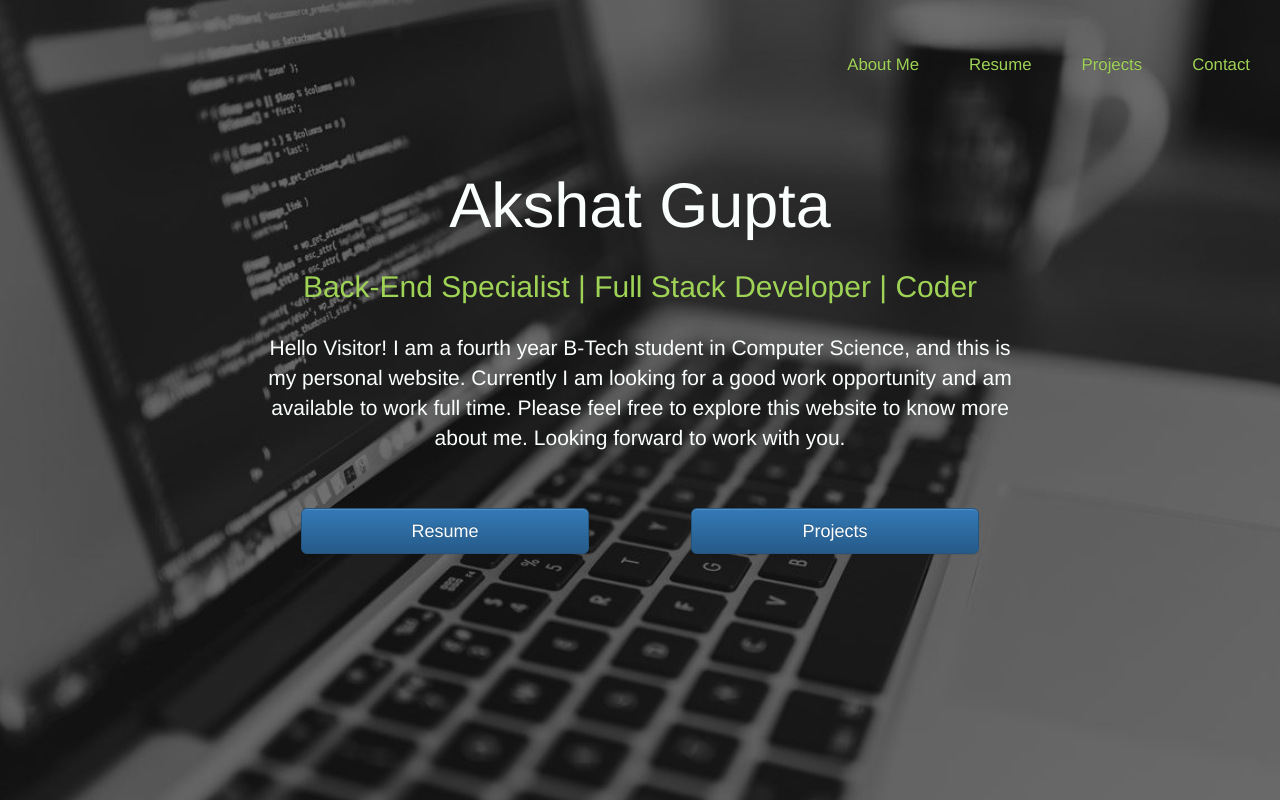
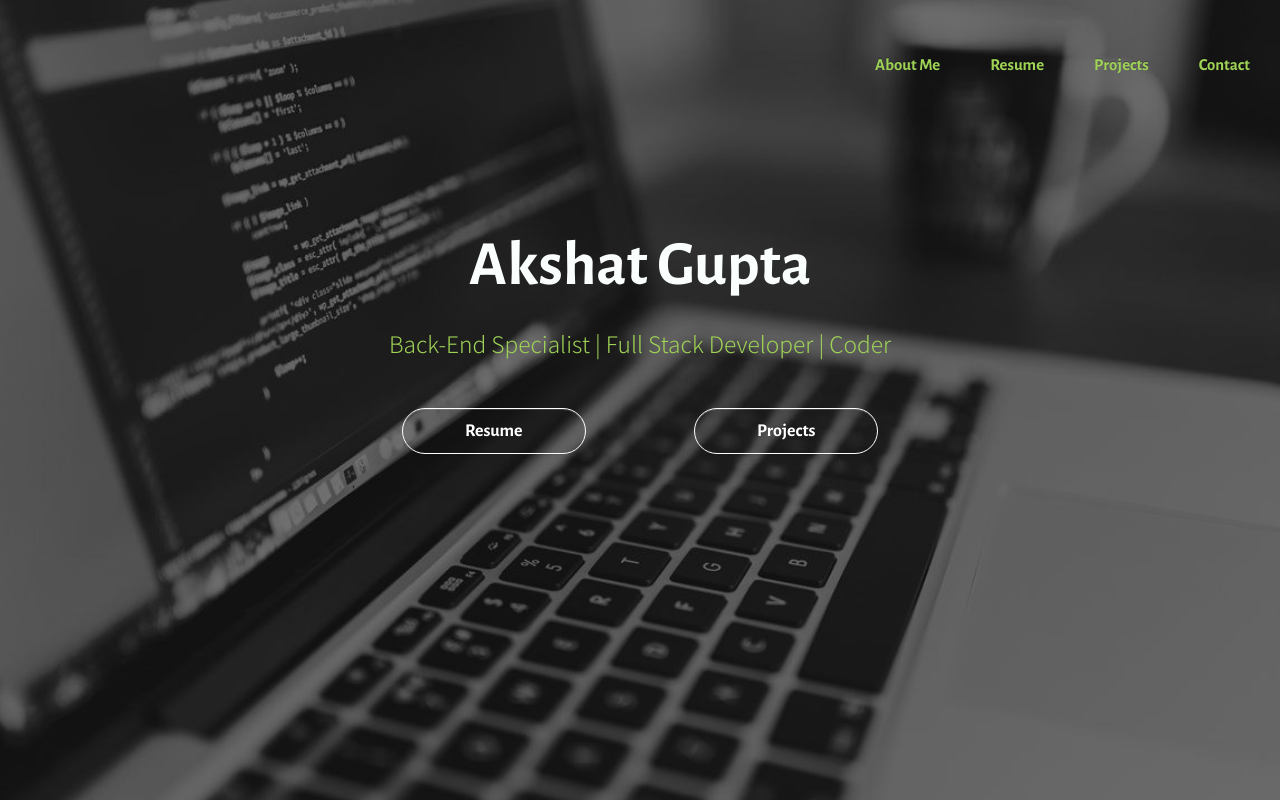
Before and after one commit to akshat2412/personal_website, a Django app: page / in a window 1280 px wide. Run offline with Django 3.2, Linux system fonts and the light colour scheme; parts of the project's set-up code (start-up, migrations or seed data) failed here and were passed over; some libraries are stand-ins or nearby versions.

Commit message:
final landing page

```diff
--- a/personal_website/static/css/styles.css
+++ b/personal_website/static/css/styles.css
@@ -1,7 +1,7 @@
 {% load staticfiles %}
 div.jumbotron{
   min-height:100vh;
-  background:url("../img/test-bg.jpg") no-repeat center;
+  background:url(../img/test-bg.jpg) no-repeat center;
   background-size:cover;
   margin-bottom:0;
 }
@@ -42,12 +42,21 @@ h1#main-page-heading.text-right{
   margin-top:80px;
 }
 
+@media (max-width:400px) {
+  .mt80{
+    margin-top:20px;
+  }
+}
+
 p.text-justify.main-page-color.mt20{
   font-size:1.4em;
 }
 
 h2.main-page-color{
   color:#9fd356;
+  font-weight:100;
+  font-size:1.8em;
+  font-family:'Assistant', sans-serif;
 }
 
 @media (max-width:600px) and (min-width:350px) {
@@ -134,6 +143,7 @@ a{
   color:#9fd356;
   border-bottom:1px solid transparent;
   font-size:1.2em;
+  font-family:'Alegreya Sans', sans-serif;
 }
 
 .navbar-inverse .navbar-nav > .active > a, .navbar-inverse .navbar-nav > .active > a:focus, .navbar-inverse .navbar-nav > .active > a:hover{
@@ -154,20 +164,14 @@ li{
   border-bottom:1px solid white;
 }
 
-@media (max-width:385px) {
-  h1#main-page-heading.text-center.main-page-color{
-    font-size:3.5em;
+@media (min-height:875px) {
+  #main-page-heading{
+    font-size:7em;
   }
 }
 
-@media (max-width:600px) and (min-width:386px) {
-  h1#main-page-heading.text-center.main-page-color{
-    font-size:4em;
-  }
-}
-
-@media (min-height:900px) {
-  h1#main-page-heading.text-center.main-page-color{
+@media (max-width:400px) {
+  #main-page-heading{
     font-size:5em;
   }
 }
@@ -194,7 +198,11 @@ li{
 }
 
 button.main-page-button{
-  width:80%;
+  width:70%;
+  background:transparent;
+  border:1px solid white;
+  font-family:'Alegreya Sans', sans-serif;
+  border-radius:24px;
 }
 
 @media (max-width:991px) {
@@ -212,3 +220,30 @@ body{
     margin-bottom:15px;
   }
 }
+
+h1{
+  font-size:7em;
+  font-weight:200;
+  font-family:'Alegreya Sans', sans-serif;
+}
+
+.main-row{
+  position:relative;
+  top:50%;
+}
+
+div.container{
+  margin-top:15vh;
+}
+
+@media (min-height:875px) {
+  div.container{
+    margin-top:25vh;
+  }
+}
+
+@media (max-width:400px) {
+  div.container{
+    margin-top:5vh;
+  }
+}
--- a/personal_website/templates/index.html
+++ b/personal_website/templates/index.html
@@ -8,6 +8,8 @@
     <title>landing</title>
     <link rel="stylesheet" href={% static "bootstrap/css/bootstrap.min.css" %}>
     <link rel="stylesheet" href={% static "css/styles.css" %}>
+    <link rel="stylesheet" href="https://fonts.googleapis.com/css?family=Alegreya+Sans:700|Assistant:300">
+    <link rel="stylesheet" href="https://fonts.googleapis.com/css?family=Assistant:300|Roboto+Mono">
 </head>
 
 <body>
@@ -29,7 +31,7 @@
             </div>
         </nav>
         <div class="container">
-            <div class="row mt60">
+            <div class="row main-row">
                 <div class="col-md-12">
                     <h1 class="text-center main-page-color" id="main-page-heading">Akshat Gupta</h1></div>
             </div>
@@ -37,17 +39,11 @@
                 <div class="col-md-12">
                     <h2 class="text-center main-page-color">Back-End Specialist | Full Stack Developer | Coder</h2></div>
             </div>
-            <div class="row">
-                <div class="col-md-8 col-md-offset-2 col-xs-12">
-                    <p class="text-center main-page-color mt20">Hello Visitor! I am a fourth year B-Tech student in Computer Science, and this is my personal website. Currently I am looking for a good work opportunity and am available to work full time. Please feel free to explore this website
-                        to know more about me. Looking forward to work with you.</p>
-                </div>
-            </div>
             <div class="row mt40">
-                <div class="col-md-4 col-md-offset-2 text-center">
+                <div class="col-md-3 col-md-offset-3 text-center">
                     <button class="btn btn-primary btn-lg main-page-button" type="button" id="project-button">Resume </button>
                 </div>
-                <div class="col-md-4 text-center">
+                <div class="col-md-3 text-center">
                     <button class="btn btn-primary btn-lg text-center main-page-button" type="button">Projects </button>
                 </div>
             </div>
```
Also changed, not shown: personal_website/personal_website/static/css/styles.css (+48 -13 lines).
